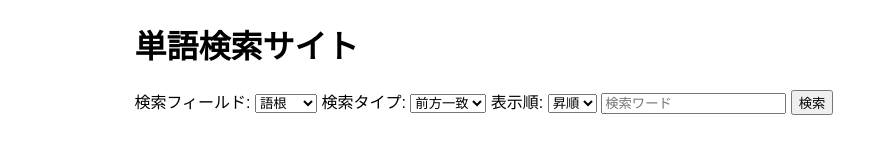
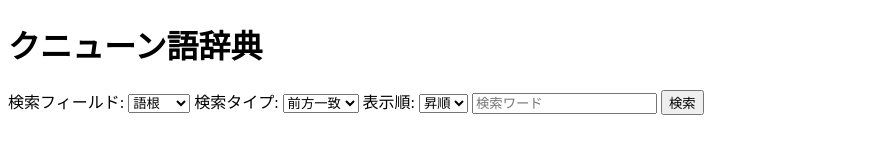
Before and after one commit to SoshuKo/KnDIC, a plain HTML site: page index.html in a window 1280 px wide. Shown: the whole page, without its empty margins (0-888 px from the left). Drawn offline with Linux system fonts and the light colour scheme.

Commit message:
Update index.html

```diff
--- a/index.html
+++ b/index.html
@@ -3,17 +3,19 @@
 <head>
     <meta charset="UTF-8">
     <meta name="viewport" content="width=device-width, initial-scale=1.0">
-    <title>単語検索サイト</title>
+    <title>クニューン語辞典</title>
+    <link rel="stylesheet" href="styles.css">
     <style>
-        /* 簡単なスタイル */
-        body { font-family: Arial, sans-serif; }
-        .container { width: 80%; margin: 0 auto; }
-        #results { margin-top: 20px; }
+        /* フォントのインポート */
+        @font-face {
+            font-family: 'KniunArt';
+            src: url('kniunart01.ttf') format('truetype');
+        }
     </style>
 </head>
 <body>
     <div class="container">
-        <h1>単語検索サイト</h1>
+        <h1>クニューン語辞典</h1>
 
         <!-- 検索オプション -->
         <div id="search-options">
```
